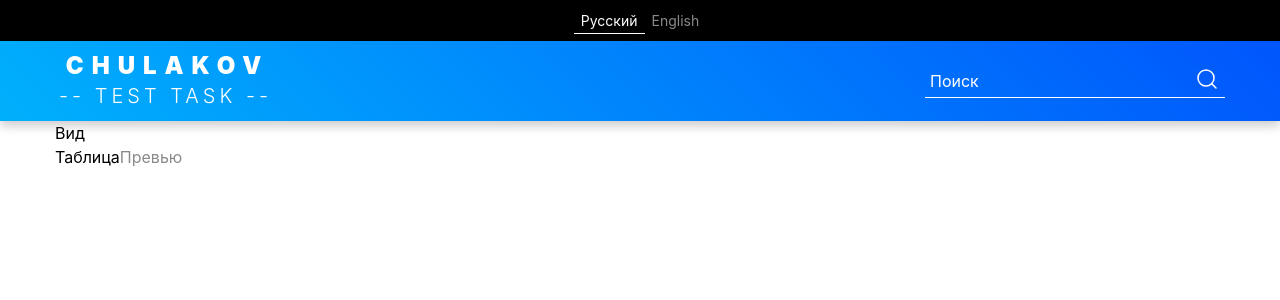
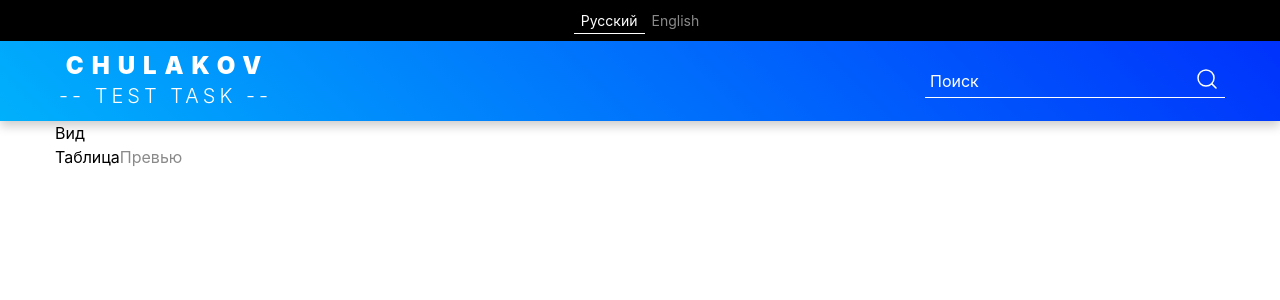
Before and after one commit to AlexAvD/chulakov-test-task, a React (Create React App) app: page / in a window 1280 px wide. Shown: the top 300 px of the page. Built offline with nearby package versions, Linux system fonts and the light colour scheme.

Commit message:
добавил новые переменный

```diff
--- a/src/sass/_vars.scss
+++ b/src/sass/_vars.scss
@@ -2,23 +2,24 @@ $light-blue : #00B0FC;
 $blue       : #0056FC;
 $black      : #000;
 $white      : #fff;
+$whisper    : #E9E9E9;
 $gray       : #8A8A8A;
 
 $primary-color  : $light-blue;
-$secondary-color: $blue;
+$secondary-color: adjust-hue($primary-color, 30deg);
 
 $primary-text-color: $black;
 $secondary-text-color: $white;
 
-$text-color-1 : $white;
-$text-color-2 : $black;
 $text-faded   : $gray;
+
+$fs-base : 16px;
 
 // header
 $header-shadow-color: transparentize($color: $black, $amount: 0.8);
 $header-top-bg: $black;
 
+$fs-language-switcher-text: 14px;
 
-$fs-base : 16px;
-
-$fs-language-switcher-text: 14px;
+// contact
+$contact-border-color: $whisper;
```
